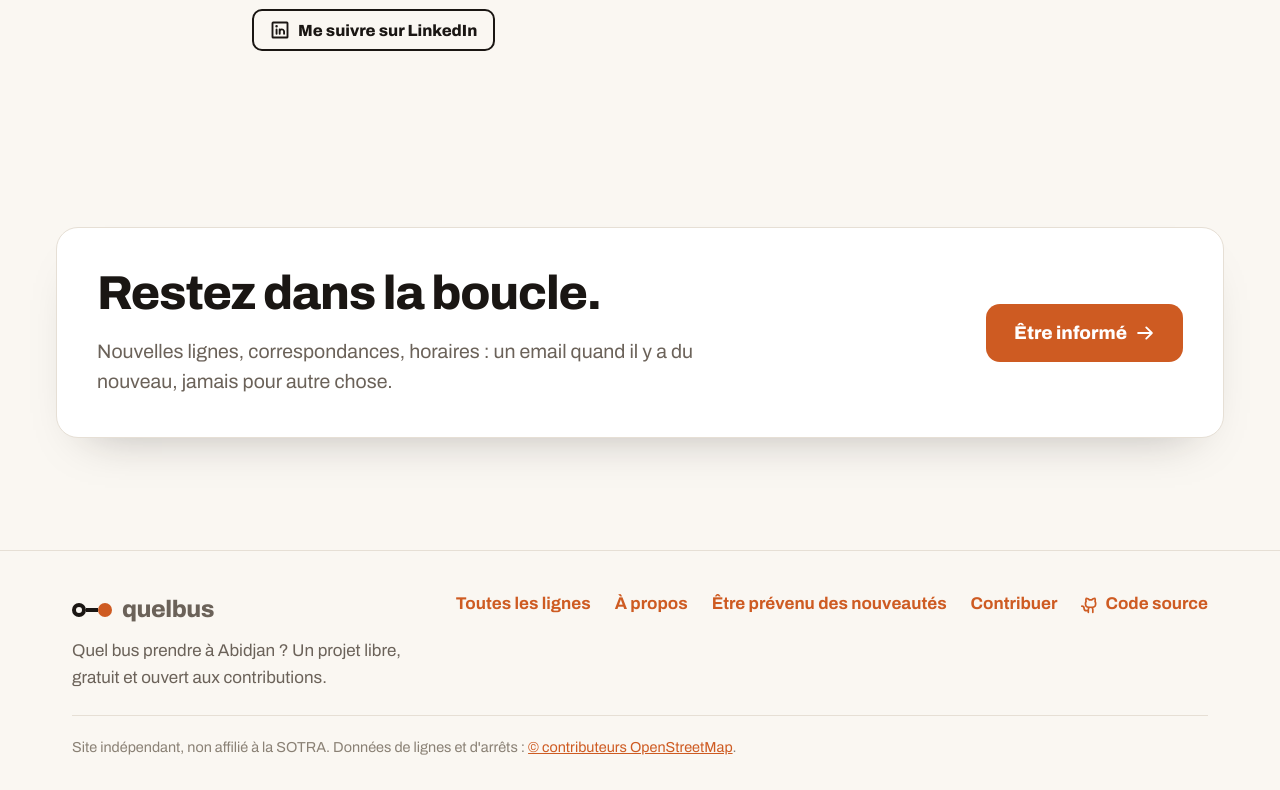
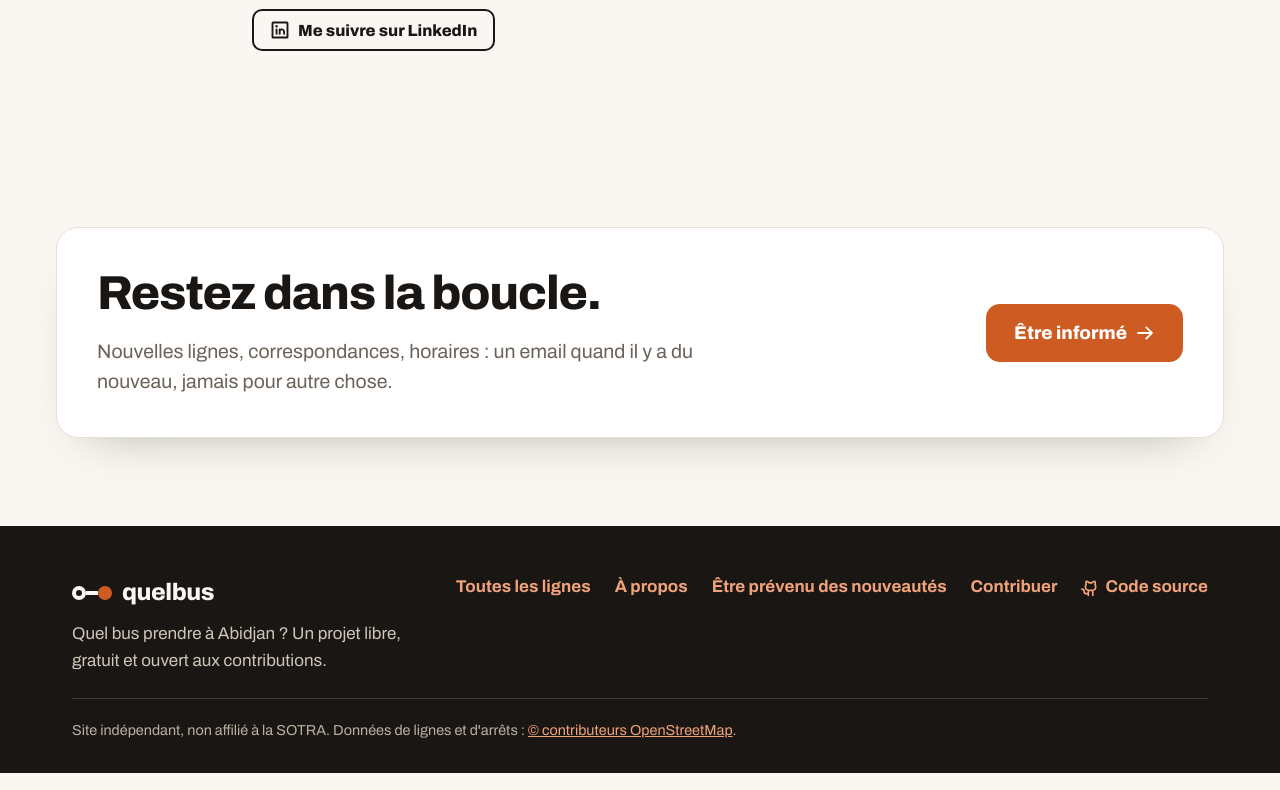
Before and after one commit to Tostenn/Quelbus, a React (Vite) app in the folder front/: page / in a window 1280 px wide. Shown: the part 3438-4228 px from the top of the page. Built offline with nearby package versions, Linux system fonts and the light colour scheme; no server answers.

Commit message:
feat: améliorer le style du pied de page avec de nouvelles couleurs et ajustements de mise en page

```diff
--- a/front/src/index.css
+++ b/front/src/index.css
@@ -315,9 +315,21 @@ main {
 }
 
 .site-footer {
-  border-top: 1px solid var(--border);
-  padding: 40px 0 32px;
-  margin-top: 24px;
+  background: var(--ink);
+  color: var(--bg);
+  padding: 48px 0 32px;
+}
+
+.site-footer .logo-from {
+  border-color: var(--bg);
+}
+
+.site-footer .logo-line {
+  background: var(--bg);
+}
+
+.site-footer .logo-word {
+  color: var(--bg);
 }
 
 .footer-inner {
@@ -329,7 +341,7 @@ main {
   display: grid;
   gap: 10px;
   max-width: 420px;
-  color: var(--muted);
+  color: #cfc6ba;
 }
 
 .footer-links {
@@ -340,14 +352,23 @@ main {
 }
 
 .footer-links a {
+  color: #f0a27a;
   text-decoration: none;
+}
+
+.footer-links a:hover {
+  color: #fff;
 }
 
 .footer-legal {
   font-size: 0.85rem;
-  color: var(--faint);
-  border-top: 1px solid var(--border);
+  color: #b9afa3;
+  border-top: 1px solid rgba(250, 247, 242, 0.16);
   padding-top: 20px;
+}
+
+.footer-legal a {
+  color: #f0a27a;
 }
 
 /* ---------- Boutons ---------- */
@@ -2121,6 +2142,7 @@ dialog.arrival h2 {
 
 .stats-icon {
   grid-area: icon;
+  align-self: start;
   display: grid;
   place-items: center;
   width: 46px;
```
